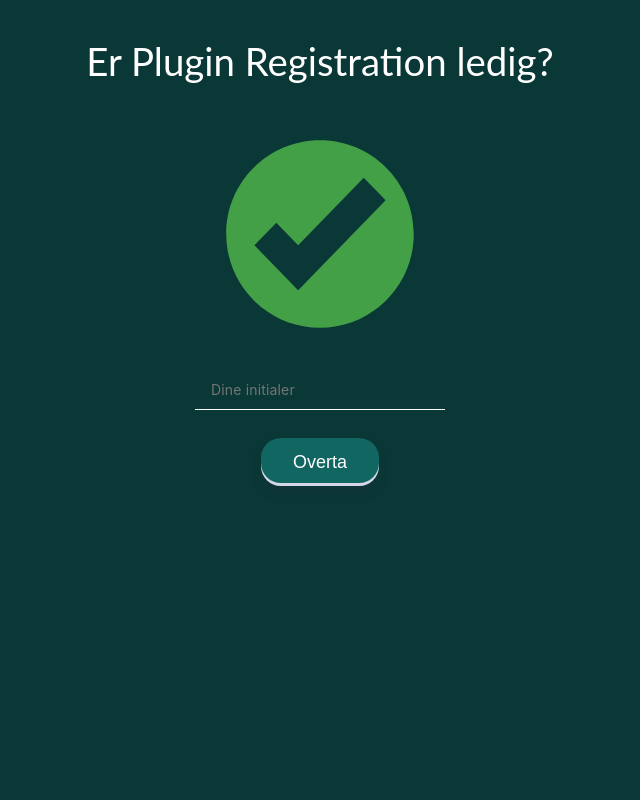
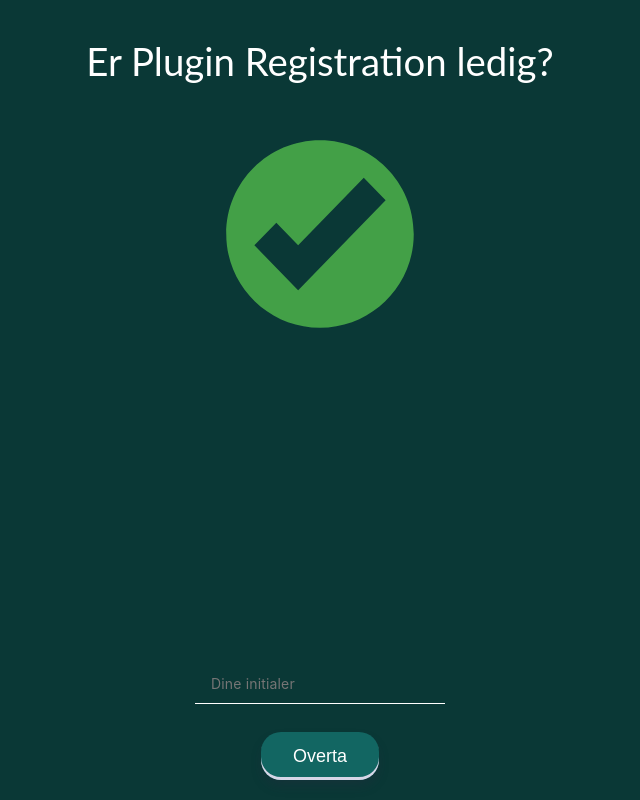
Before and after one commit to Releets/pluginregistrationapp, a React (Create React App) app in the folder client/: page / in a window 1280 px wide. Shown: the whole page, without its empty margins (320-960 px from the left). Built offline with nearby package versions, Linux system fonts and the light colour scheme; no server answers.

Commit message:
Fix more typo

```diff
--- a/client/src/App.js
+++ b/client/src/App.js
@@ -133,11 +133,11 @@ export default function App() {
       {isFree ? (
         ''
       ) : (
-        <div className='queContainer'>
-          <QueueDisplay items={queue} leaveQueFunction={displayExitModal} />
+        <div className='queueContainer'>
+          <QueueDisplay items={queue} leaveQueueFunction={displayExitModal} />
         </div>
       )}
-      <div className='queForm'>
+      <div className='queueForm'>
         <input
           type='text'
           placeholder='Dine initialer'
```
